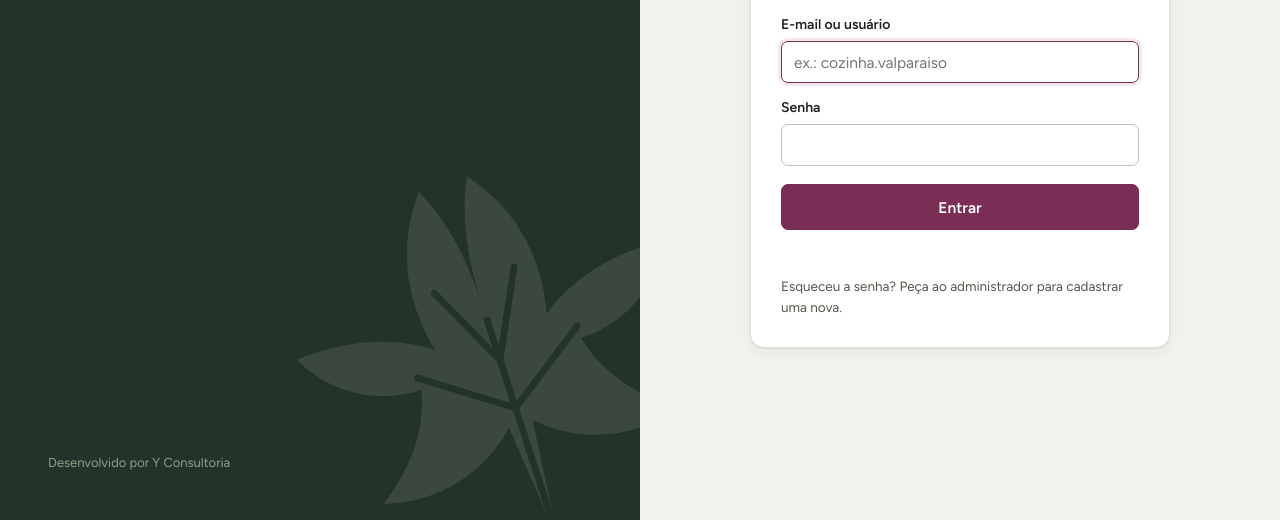
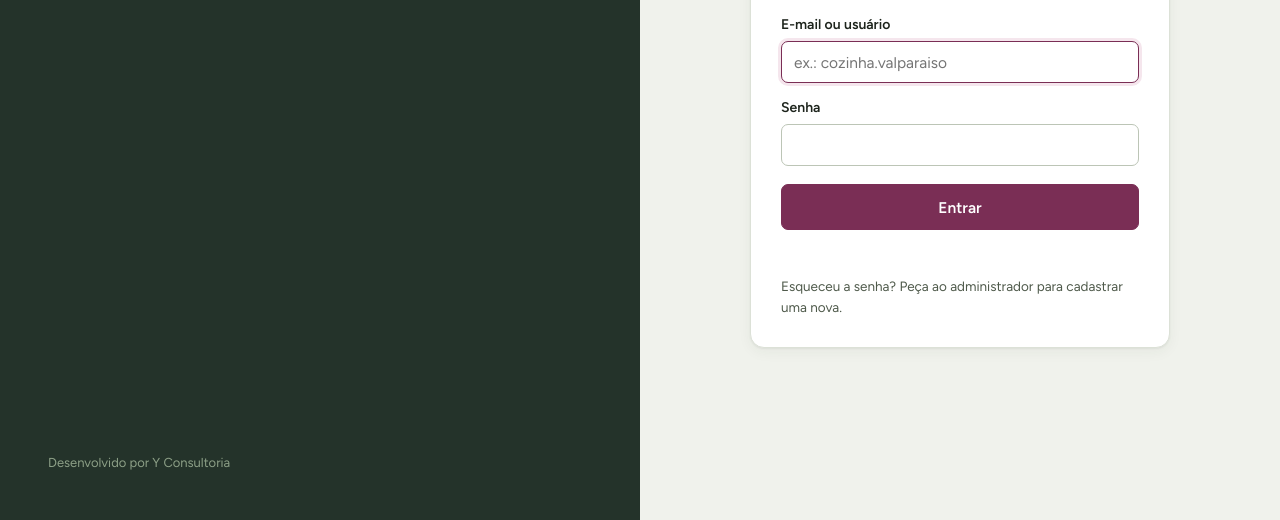
Before and after one commit to isadora-y/precificacao-figueiredo, a plain HTML site: page index.html in a window 1280 px wide. Shown: the part 280-800 px from the top of the page. Drawn offline with Linux system fonts and the light colour scheme.

Commit message:
Add files via upload

```diff
--- a/index.html
+++ b/index.html
@@ -768,7 +768,7 @@ function telaLogin(msg) {
   document.getElementById('raiz').innerHTML = `<div class="tela-login">
     <div class="lado"><div>${LOGO_IMG()}<h1>Gestão Figueiredo</h1><p>O custo de cada prato e a rotina da equipe, num lugar só.</p></div>
       <small>Desenvolvido por Y Consultoria</small>
-      <svg class="folha-deco" viewBox="0 0 100 100" aria-hidden="true"><path fill="currentColor" d="M50 97c-1-12-2-22-3-31-8 8-21 12-34 8 9-6 15-14 17-23-11 0-21-6-26-16 13-1 24 2 32 8-3-13-1-26 8-37 5 10 6 21 6 31 0-10 1-21 6-31 9 11 11 24 8 37 8-6 19-9 32-8-5 10-15 16-26 16 2 9 8 17 17 23-13 4-26 0-34-8-1 9-2 19-3 31z"/><path d="M50 95V40M50 62 30 48M50 62l20-14M50 50 40 30M50 50l10-20" stroke="#24332A" stroke-width="1.6" fill="none" stroke-linecap="round"/></svg></div>
+      </div>
     <div class="form-lado"><form class="cartao" id="flogin" autocomplete="on">
     <h2>Entrar</h2><p class="nota" style="margin:0 0 20px">Use o login e a senha que o administrador passou para você.</p>
     <div class="campo"><label for="login">E-mail ou usuário</label><input id="login" autocomplete="username" required autocapitalize="none" spellcheck="false" placeholder="ex.: cozinha.valparaiso"></div>
```
